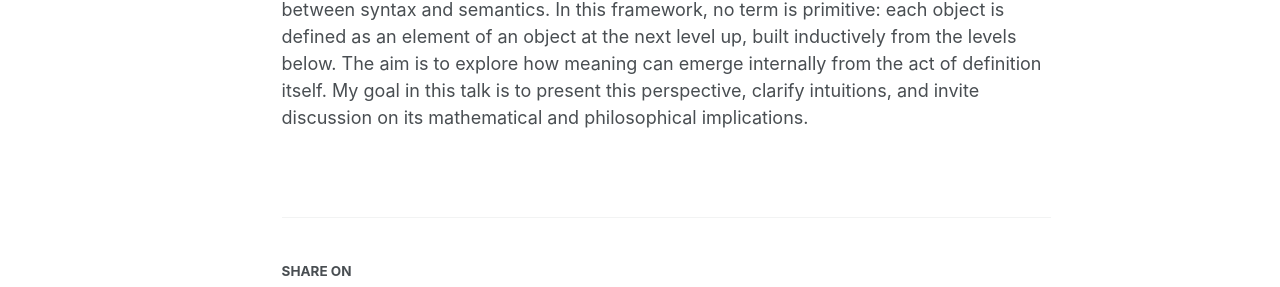
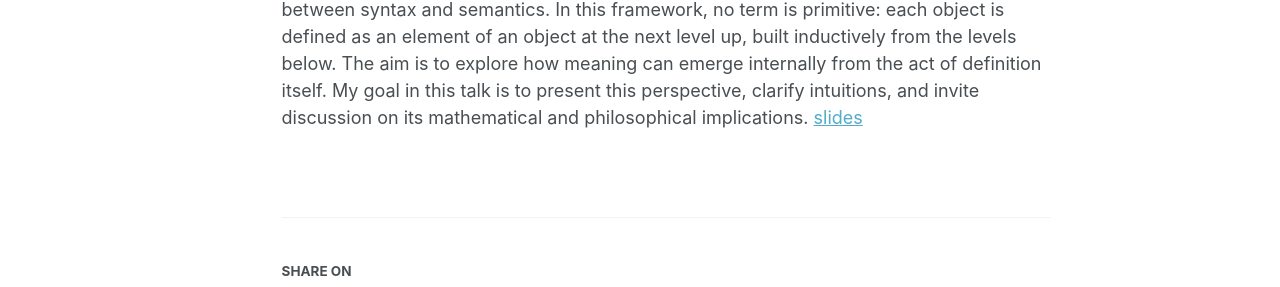
Before and after one commit to sdspmon/sdspmon.github.io, a Jekyll site: the page built from _talks/2025-09-09-talk-1.md, in a window 1280 px wide and 1049 px high. Shown: the part 423-710 px from the top of the window. Built offline with Jekyll 4.4.1, drawn with Linux system fonts in a browser that asks for light colours; a script that is not in the unit is left out.

Commit message:
Update 2025-09-09-talk-1.md

```diff
--- a/_talks/2025-09-09-talk-1.md
+++ b/_talks/2025-09-09-talk-1.md
@@ -11,4 +11,4 @@ location: "Luminy, France"
 **Abstract:** I will share ideas underlying an internal approach I am developing to address the notion of meaning in mathematical language. I’ll outline some expected benefits and explore how the syntax-semantics and analytic-synthetic dichotomies would fit into this framework.
 The idea is to organise mathematical objects and structures into a nested hierarchy, each level internalising the level below. The fundamental instance corresponds to the hierarchy of n-categories (proof of true, true, truth values, sets, categories, etc.)
 Given that this hierarchy includes the level of truth values, this approach further seeks to internalise the process of definition by formulating it at that very level, blurring the line between syntax and semantics. In this framework, no term is primitive: each object is defined as an element of an object at the next level up, built inductively from the levels below.
-The aim is to explore how meaning can emerge internally from the act of definition itself. My goal in this talk is to present this perspective, clarify intuitions, and invite discussion on its mathematical and philosophical implications.
+The aim is to explore how meaning can emerge internally from the act of definition itself. My goal in this talk is to present this perspective, clarify intuitions, and invite discussion on its mathematical and philosophical implications. [slides](https://github.com/user-attachments/files/22466240/InternalConstruction.pdf)
```
